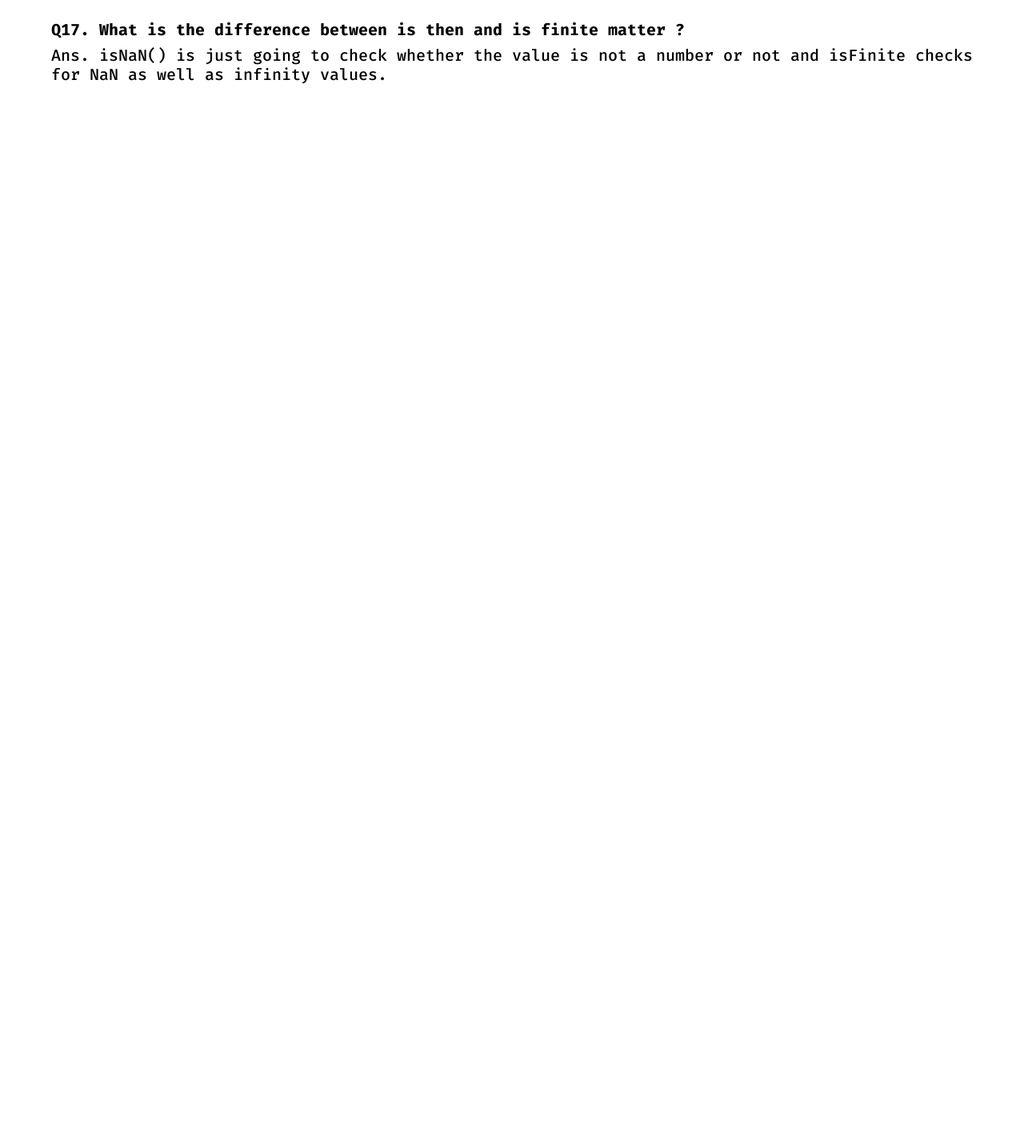
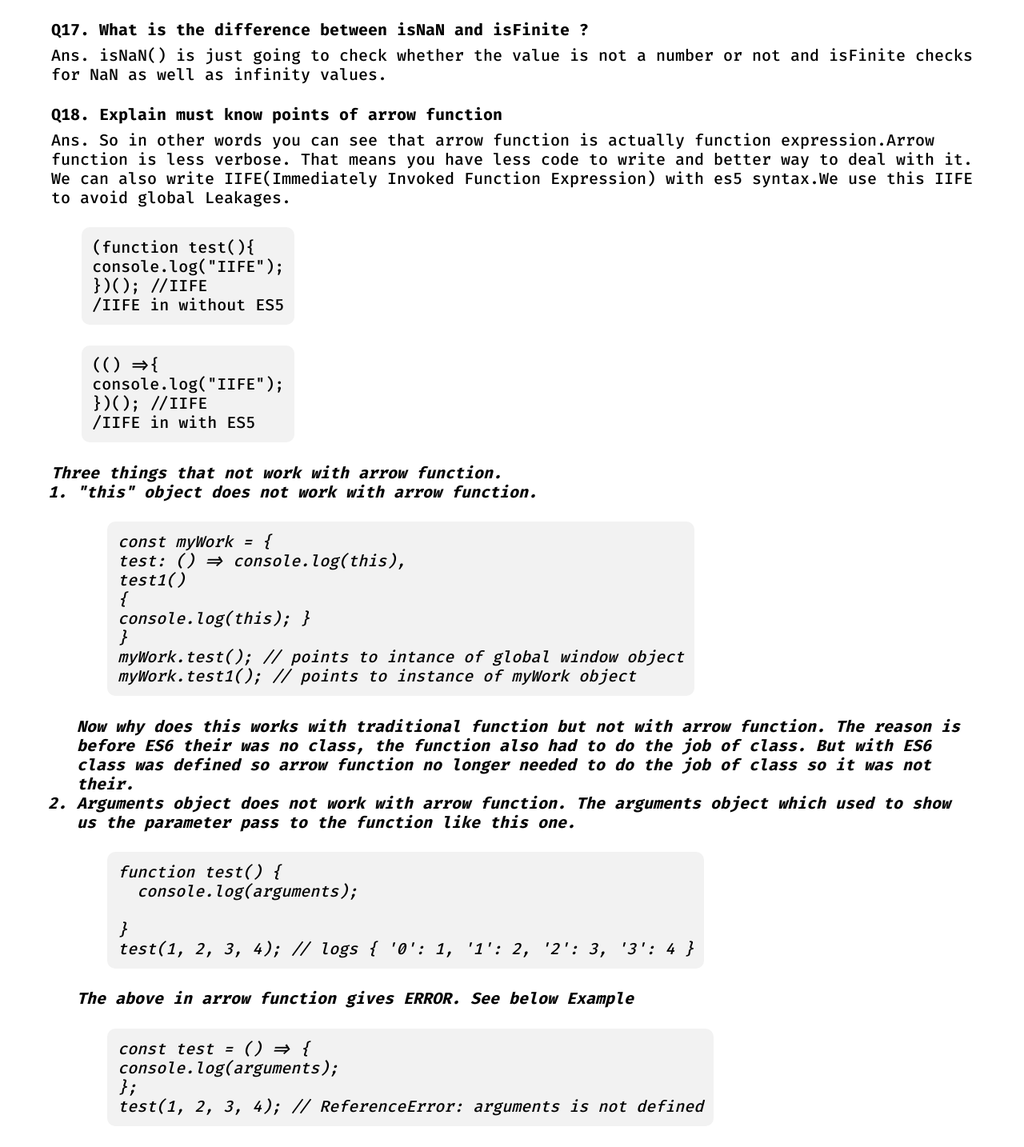
Before and after one commit to rohitkatbamna/jsin, a React (Create React App) app: page / in a window 1280 px wide. Shown: the part 5480-6914 px from the top of the page at 80% size. Before the commit the page ends 5593 px from the top, so only its background shows below. Built offline with nearby package versions, Linux system fonts and the light colour scheme; the HTML template or start-up script is replaced by a standard one.

Commit message:
05:45 PM Q18 ALMOST DONE

```diff
--- a/src/components/jsques1.js
+++ b/src/components/jsques1.js
@@ -348,12 +348,93 @@ function Jsques1() {
 				</Bita>
 			</Answer>
 			<Question>
-				Q17. What is the difference between is then and is finite matter ?
+				Q17. What is the difference between isNaN and isFinite ?
 			</Question>
 			<Answer>
 				Ans. isNaN() is just going to check whether the value is not a number or
 				not and isFinite checks for NaN as well as infinity values.
 			</Answer>
+			<Question>Q18. Explain must know points of arrow function</Question>
+			<Answer>
+				Ans. So in other words you can see that arrow function is actually
+				function expression.Arrow function is less verbose. That means you have
+				less code to write and better way to deal with it. We can also write
+				IIFE(Immediately Invoked Function Expression) with es5 syntax.We use
+				this IIFE to avoid global Leakages.
+				<Example>
+					(function test()
+					<LCB />
+					<br />
+					console.log("IIFE");
+					<br />
+					<RCB />
+					)(); //IIFE
+					<br />
+					/IIFE in without ES5
+				</Example>
+				<Example>
+					(() ={">"}
+					<LCB />
+					<br />
+					console.log("IIFE");
+					<br />
+					<RCB />
+					)(); //IIFE
+					<br />
+					/IIFE in with ES5
+				</Example>
+				<Bita>
+					Three things that not work with arrow function.
+					<ol>
+						<li>
+							{" "}
+							"this" object does not work with arrow function.
+							<Example>
+								const myWork = <LCB />
+								<br />
+								test: () ={">"} console.log(this),
+								<br />
+								test1() <br />
+								<LCB /> <br />
+								console.log(this); <RCB /> <br />
+								<RCB />
+								<br />
+								myWork.test(); // points to intance of global window object
+								<br />
+								myWork.test1(); // points to instance of myWork object
+							</Example>
+							Now why does this works with traditional function but not with
+							arrow function. The reason is before ES6 their was no class, the
+							function also had to do the job of class. But with ES6 class was
+							defined so arrow function no longer needed to do the job of class
+							so it was not their.
+						</li>
+						<li>
+							Arguments object does not work with arrow function. The arguments
+							object which used to show us the parameter pass to the function
+							like this one.
+							<Example>
+								function test() <LCB /> <br />
+								<div className="ms-4">console.log(arguments);</div>
+								<br />
+								<RCB /> <br /> test(1, 2, 3, 4); // logs <LCB /> '0': 1, '1': 2,
+								'2': 3, '3': 4 <RCB />
+							</Example>
+							The above in arrow function gives ERROR. See below Example
+							<Example>
+								const test = () ={">"} <LCB /> <br />
+								console.log(arguments);
+								<br />
+								<RCB />;
+								<br /> test(1, 2, 3, 4); // ReferenceError: arguments is not
+								defined
+							</Example>
+							Use rest operator here to act as arguments.
+						</li>
+						<li>And third is you cannot use new to call arrow function. </li>
+					</ol>
+				</Bita>
+			</Answer>
 		</div>
 	);
 }
```
Also changed, not shown: src/test.js (added).
